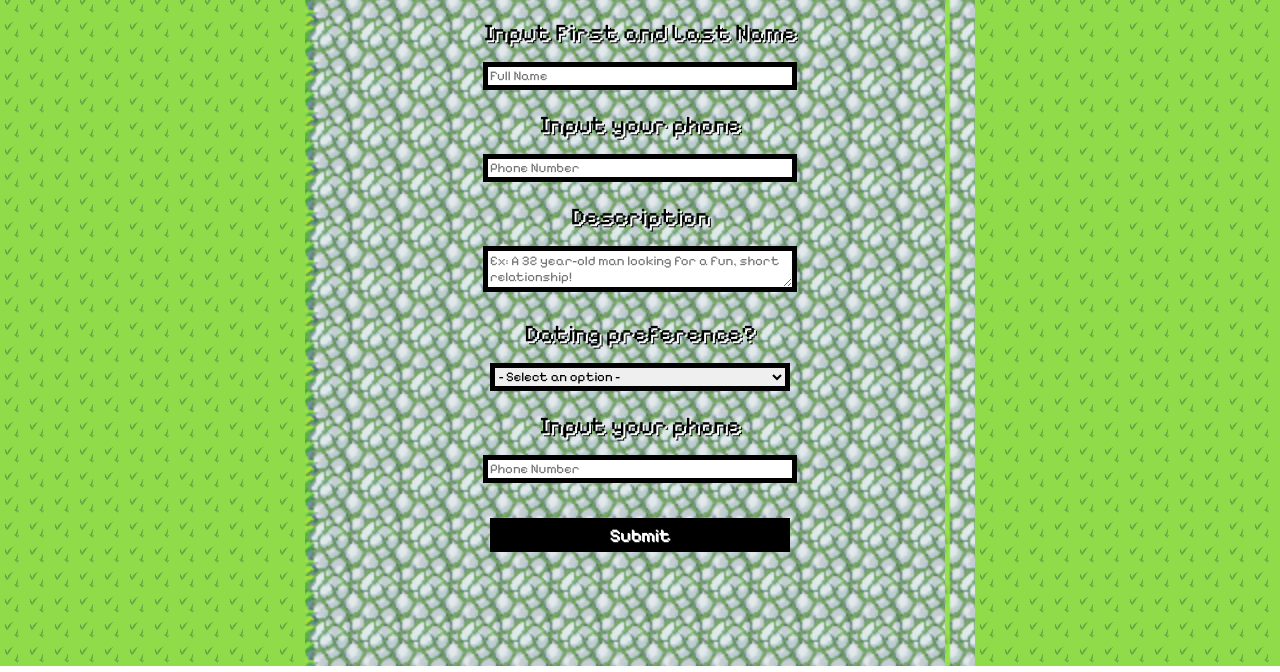
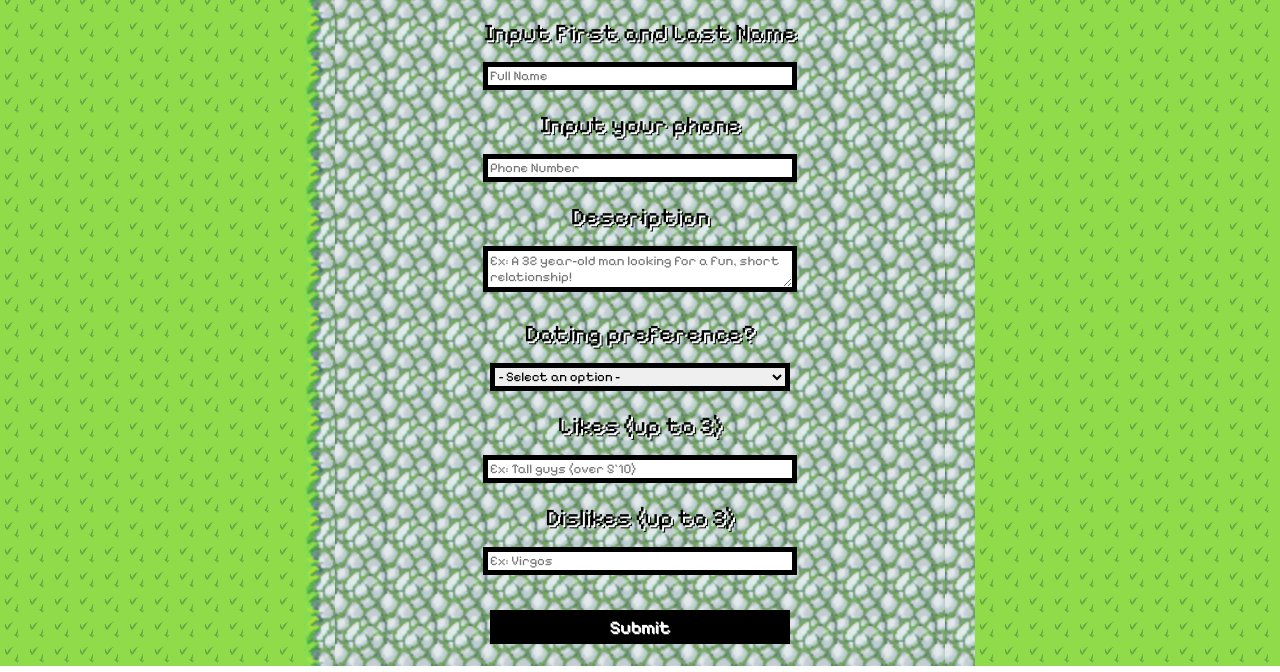
Before and after one commit to Adriana-Sun/HackTAMS24, a plain HTML site: page index.html in a window 1280 px wide. Shown: the part 134-806 px from the top of the page. Drawn offline with Linux system fonts and the light colour scheme.

Commit message:
Added README

```diff
--- a/index.html
+++ b/index.html
@@ -110,8 +110,11 @@
                 <option value="fling" data-type="number">Fling</option>
             </select>
 
-            <br> <label for="phone">Input your phone</label> <br>
-            <input type="number" id="phone" placeholder="Phone Number" required>
+            <br> <label for="likes">Likes (up to 3)</label> <br>
+            <input type="text" id="likes" placeholder="Ex: Tall guys (over 5'10)" required>
+
+            <br> <label for="dislikes">Dislikes (up to 3)</label> <br>
+            <input type="text" id="dislikes" placeholder="Ex: Virgos" required>
 
             <br><input type="submit">
         </form>
```
Also changed, not shown: README.md (added), 1 other file.
